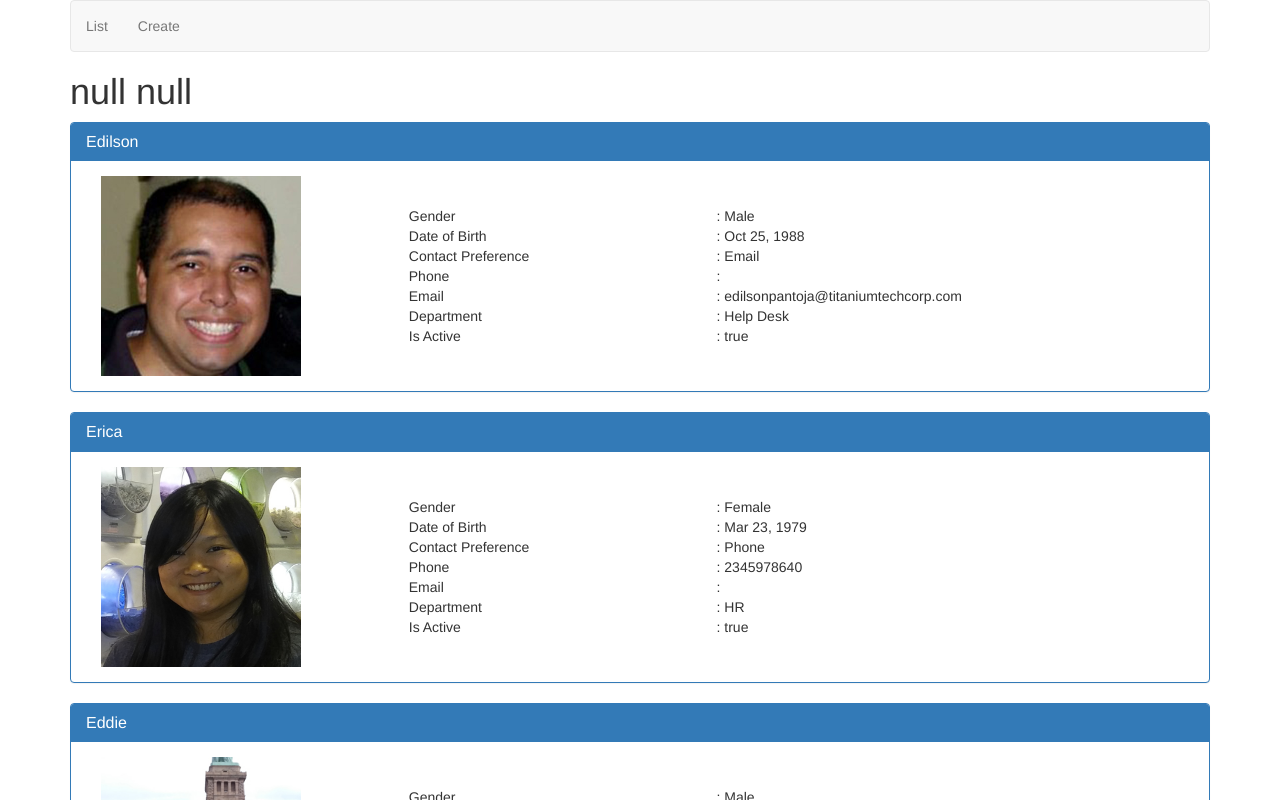
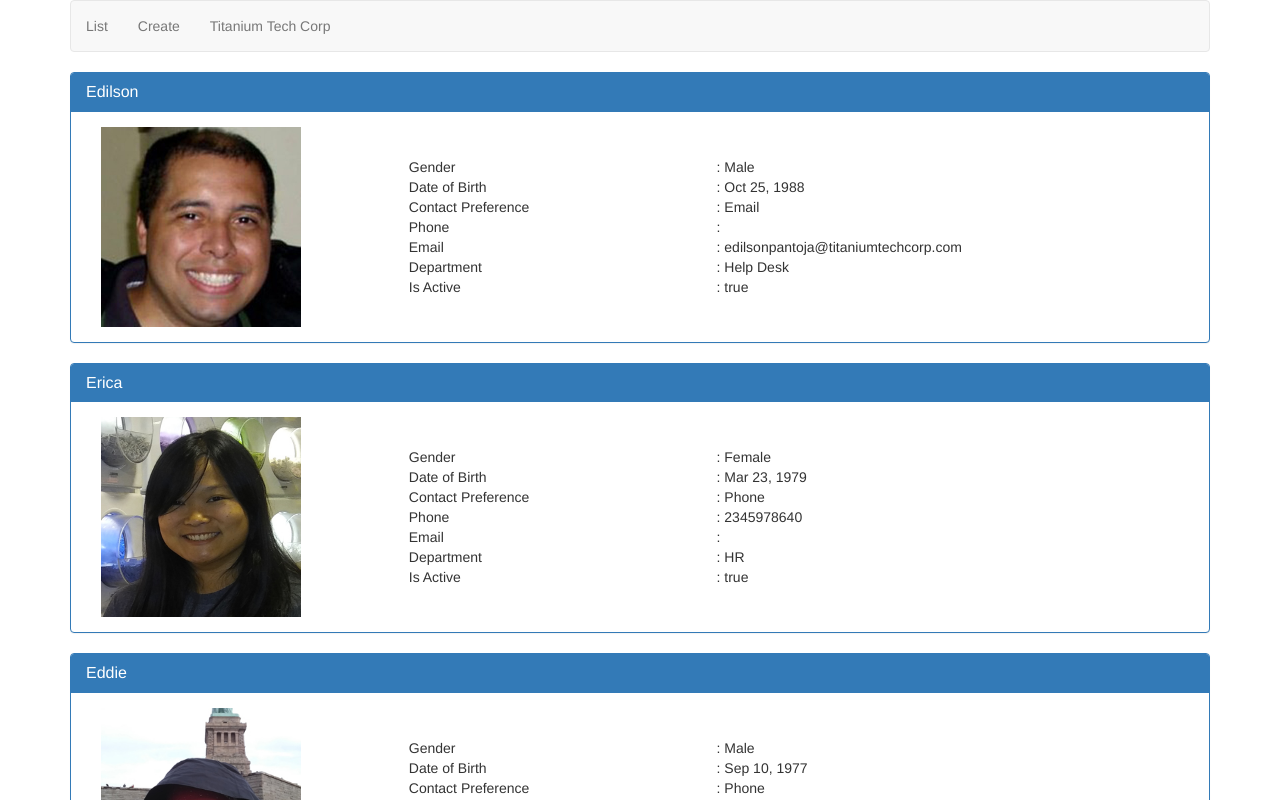
Before and after one commit to edilsonpantoja/AngularCrud, an Angular app: page /list in a window 1280 px wide. Shown: the top 800 px of the page. Built offline with nearby package versions, Linux system fonts and the light colour scheme.

Commit message:
Lesson 39

```diff
--- a/src/app/app.component.html
+++ b/src/app/app.component.html
@@ -7,6 +7,10 @@
             <li>
                 <a routerLink="create">Create</a>
             </li>
+            <li>
+                <a href="http://www.titaniumtechcorp.com">Titanium Tech Corp</a>
+            </li>
+
         </ul>
     </nav>
     <router-outlet></router-outlet>
--- a/src/app/app.module.ts
+++ b/src/app/app.module.ts
@@ -14,9 +14,15 @@ import { ConfirmEqualValidatorDirective } from './shared/confirm-equal-validator
 import { EmployeeService } from './employees/employee.service';
 import { DisplayEmployeeComponent } from './employees/display-employee.component';
 
+import { CreateEmployeeCanDeactivateGuardService } from './employees/create-employee-can-deactivate-gaurd.service';
+
 const appRoutes: Routes = [
   { path: 'list', component: ListEmployeesComponent },
-  { path: 'create', component: CreateEmployeeComponent },
+  {
+    path: 'create',
+    component: CreateEmployeeComponent,
+    canDeactivate: [CreateEmployeeCanDeactivateGuardService]
+  },
   { path: '', redirectTo: '/list', pathMatch: 'full' }
 ];
 
@@ -35,7 +41,7 @@ const appRoutes: Routes = [
     RouterModule.forRoot(appRoutes),
     BsDatepickerModule.forRoot()
   ],
-  providers: [EmployeeService],
+  providers: [EmployeeService, CreateEmployeeCanDeactivateGuardService],
   bootstrap: [AppComponent]
 })
 export class AppModule { }
--- /dev/null
+++ b/src/app/employees/create-employee-can-deactivate-gaurd.service.ts
@@ -0,0 +1,18 @@
+import { Injectable } from '@angular/core';
+import { CanDeactivate } from '@angular/router';
+import { CreateEmployeeComponent } from './create-employee.component';
+
+@Injectable()
+export class CreateEmployeeCanDeactivateGuardService
+    implements CanDeactivate<CreateEmployeeComponent> {
+
+    constructor() { }
+
+    canDeactivate(component: CreateEmployeeComponent): boolean {
+        if (component.createEmployeeForm.dirty) {
+            return confirm('Are you sure you want to discard your changes?');
+        }
+
+        return true;
+    }
+}
--- a/src/app/employees/create-employee.component.ts
+++ b/src/app/employees/create-employee.component.ts
@@ -1,4 +1,4 @@
-import { Component, OnInit } from '@angular/core';
+import { Component, OnInit, ViewChild } from '@angular/core';
 import { NgForm } from '@angular/forms';
 import { Department } from '../models/department.model';
 import { Employee } from '../models/employee.model';
@@ -13,7 +13,10 @@ import { Router } from '@angular/router';
   templateUrl: './create-employee.component.html',
   styleUrls: ['./create-employee.component.css']
 })
+
+
 export class CreateEmployeeComponent implements OnInit {
+  @ViewChild('employeeForm') public createEmployeeForm: NgForm;
   // create a property of type Partial<BsDatepickerConfig>
   datePickerConfig: Partial<BsDatepickerConfig>;
 
--- a/src/app/employees/display-employee.component.ts
+++ b/src/app/employees/display-employee.component.ts
@@ -10,6 +10,9 @@ export class DisplayEmployeeComponent implements OnInit, OnChanges {
   @Input() employee : Employee;
   @Output() notify: EventEmitter<Employee> = new EventEmitter<Employee>();
 
+  getNameAndGender(): string {
+    return this.employee.name + ' ' + this.employee.gender;
+  }
 
 
   // Parent component will use this Input property to pass
--- a/src/app/employees/list-employees.component.html
+++ b/src/app/employees/list-employees.component.html
@@ -1,9 +1,25 @@
-<h1>
+<h1 #h1Variable></h1>
+
+<div *ngFor="let employee of employees">
+    <div (click)="h1Variable.innerHTML = childComponent.getNameAndGender()">
+        <app-display-employee [employee]="employee" #childComponent>
+        </app-display-employee>
+    </div>
+</div>
+
+<!-- <div *ngFor="let employee of employees">
+    <div (click)="h1Variable.innerHTML = childComponent.employee.name + ' ' + childComponent.employee.gender">
+        <app-employee-display [employee]="employee" #childComponent>
+        </app-employee-display>
+    </div>
+</div> -->
+
+<!-- <h1>
     {{ dataFromChild?.name + ' ' + dataFromChild?.gender }}
-</h1>
-<div *ngFor="let employee of employees">
+</h1> -->
+<!-- <div *ngFor="let employee of employees">
     <app-display-employee [employee]="employee" (notify)="handleNotify($event)"></app-display-employee>
-</div>
+</div> -->
 
 <!-- <button (click)="nextEmployee()" class="btn btn-primary">
     View Next Employee
```
